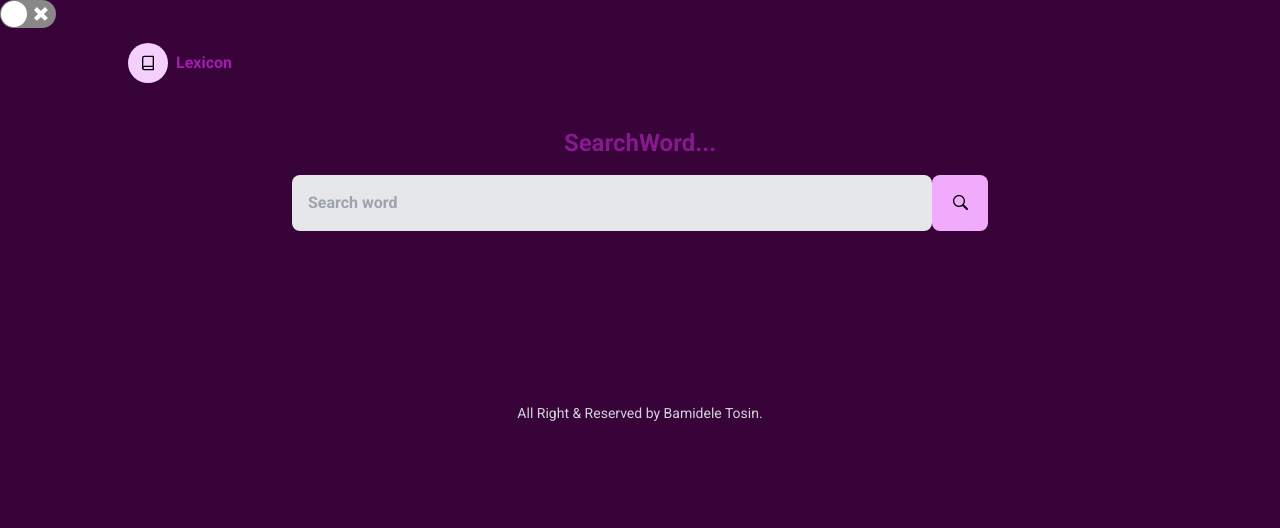
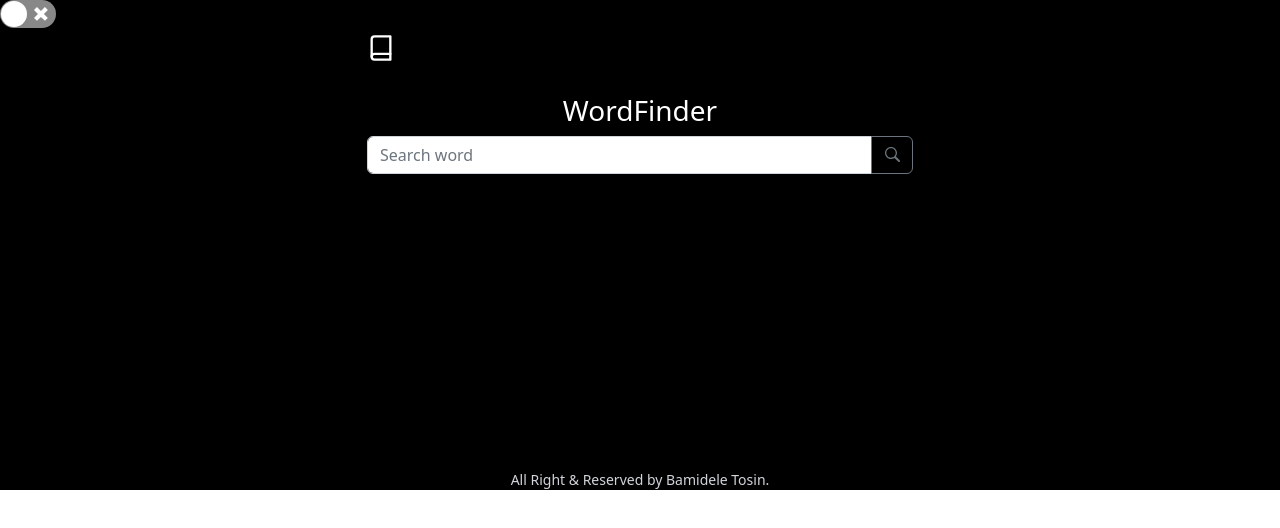
Before and after one commit to TosinMary/Dictionary-app, a React (Create React App) app: page / in a window 1280 px wide. Shown: the top 528 px of the page. Built offline with nearby package versions, Linux system fonts and the light colour scheme.

Commit message:
input field restyle

```diff
--- a/package.json
+++ b/package.json
@@ -7,6 +7,7 @@
     "@testing-library/react": "^13.4.0",
     "@testing-library/user-event": "^13.5.0",
     "axios": "^1.3.5",
+    "bootstrap": "^5.2.3",
     "react": "^18.2.0",
     "react-dom": "^18.2.0",
     "react-icons": "^4.8.0",
--- a/src/App.css
+++ b/src/App.css
@@ -1,8 +1,9 @@
-.App{
+body{
   height: 100vh;
 }
 #dark{
-  background-color: rgb(56, 3, 56);
+  background-color: black;
+  color: white;
 }
 #light{
   background-color: white;
--- a/src/App.js
+++ b/src/App.js
@@ -1,8 +1,10 @@
 import './App.css';
+import 'bootstrap/dist/css/bootstrap.min.css';
+import 'bootstrap/dist/js/bootstrap.bundle.min';
 import Header from './component/Header';
 import Display from '../src/component/display/Display';
 import { createContext, useState  } from 'react';
-import ReactSwitch from 'react-switch';
+import Switch from 'react-switch';
 
 
 
@@ -18,7 +20,8 @@ function App() {
   return (
     <ThemeContext.Provider value={{theme, toggleTheme}} >
     <div className="App" id={theme}>
-      <ReactSwitch onChange={toggleTheme} checked={theme === "light"}/>
+      <Switch onChange={toggleTheme} checked={theme === "light"}/>
+
       <Header />
       <Display />
 
--- a/src/component/Header.jsx
+++ b/src/component/Header.jsx
@@ -1,17 +1,18 @@
 import React from 'react';
+import 'bootstrap/dist/css/bootstrap.min.css';
+import 'bootstrap/dist/js/bootstrap.bundle.min';
 import {FiBook} from 'react-icons/fi';
 
 
 function Header() {
   return (
-    <div className='header'>
-    <section className='max-w-5xl m-auto pt-2  py-3 '>
-        <div className='flex flex-row justify-start items-center gap-2'>
-           <h1  className='w-22 bg-fuchsia-200 p-3 rounded-full'>< FiBook /></h1>
-            <p className='font-extrabold text-fuchsia-700'>Lexicon</p>
+    <section className='container text-center '>
+        <div className='row flex justify-center '>
+          <div className="col col-lg-6">
+          <h3 className='rounded-4'>< FiBook /></h3>
+          </div>
         </div>
     </section>
-    </div>
   )
 }
 
--- a/src/component/display/Display.jsx
+++ b/src/component/display/Display.jsx
@@ -1,16 +1,20 @@
 import React from 'react'
+import 'bootstrap/dist/css/bootstrap.min.css';
+import 'bootstrap/dist/js/bootstrap.bundle.min';
 import {GoSearch} from 'react-icons/go';
 import {BsPlay} from 'react-icons/bs';
 import { useState } from 'react';
 import Axios from 'axios';
 
 
+
 function Display() {
     const [wordText, setWordText] = useState("")
     const [wordParameters, setWordParameters] = useState(null)
 
+
     const getDictionaryApi = () => {
-      if (wordText === "") {
+      if (wordText === "" || wordText === " ") {
         alert("Please Input a word");
 
       } else {
@@ -33,18 +37,22 @@ function Display() {
 
 
   return (
-    <section className='my-8'>
-      <form onSubmit = {(e)=> {getDictionaryApi(e.preventDefault());}}>
-      <h1 className='flex justify-center items-center font-semibold text-fuchsia-800 text-2xl my-4 '>SearchWord...</h1>
-        <div className='flex flex-row justify-center items-center '>
-            <input type="text" autoFocus placeholder='Search word'  onChange={(e) => setWordText(e.target.value)} className='p-4 rounded-lg bg-gray-200 text-fuchsia-600 font-bold outline-none border-none shadow-sm w-1/2 ' ></input>
-            <button onClick={getDictionaryApi} className=' bg-fuchsia-300 p-5 rounded-lg outline-none'><GoSearch /></button>
+    <section className='container text-center mt-4'>
+      <div className="row flex justify-center">
+        <div className="col col-lg-6">
+        <form onSubmit = {(e)=> {getDictionaryApi(e.preventDefault());}}>
+      <h3 className='mb-2'>WordFinder</h3>
+        <div >
+        <div class="input-group mb-3">
+       <input type="text" class="form-control" placeholder="Search word"onChange={(e) => setWordText(e.target.value)}  aria-label="Recipient's username" aria-describedby="button-addon2"/>
+       <button onClick={getDictionaryApi} class="btn btn-outline-secondary" type="button" id="button-addon2"><GoSearch /></button>
+      </div>
         </div>
-
       </form>
-
-
-        <div className=' m-auto max-w-2xl p-4'>
+        </div>
+      </div>
+        <div className="col">
+      <div className=' m-auto max-w-2xl p-4'>
 
           <ul className='flex flex-col justify-center items-start '>
             <li className='my-4'>{wordParameters?.word}
@@ -69,6 +77,8 @@ function Display() {
              {wordParameters?.meanings[0].definitions[0].antonyms[0]}</li>)}
           </ul>
         </div>
+        </div>
+
         <p className='text-gray-300 text-sm flex justify-center items-end my-5'>All Right & Reserved by Bamidele Tosin.</p>
 
 
```
Also changed, not shown: 1 other file (tests, documents, lock files or other folders).
